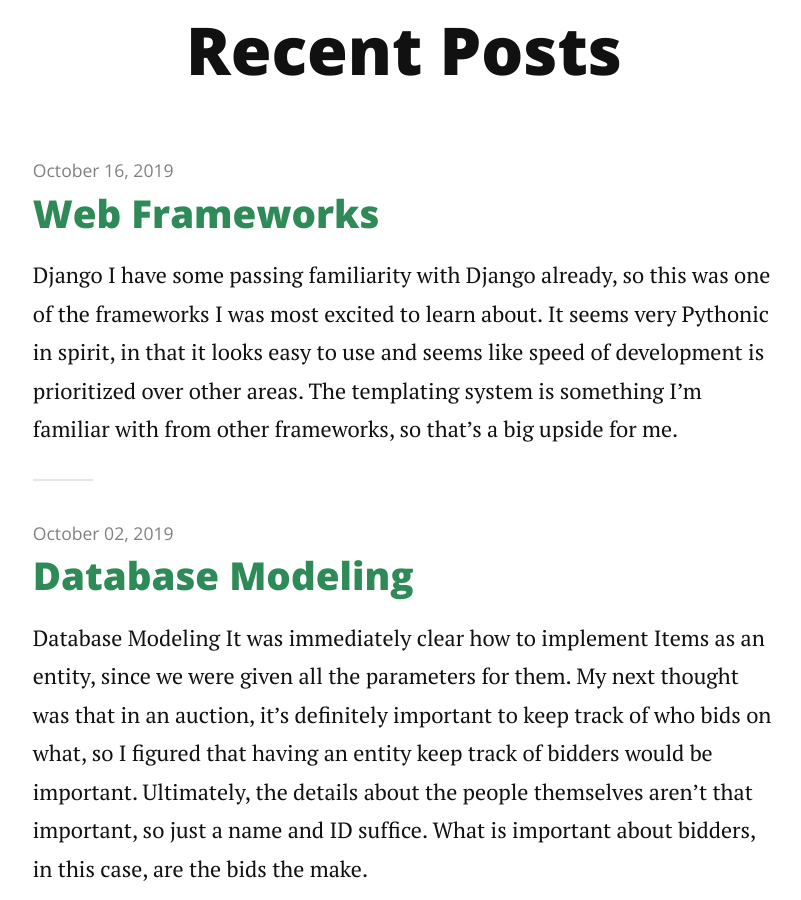
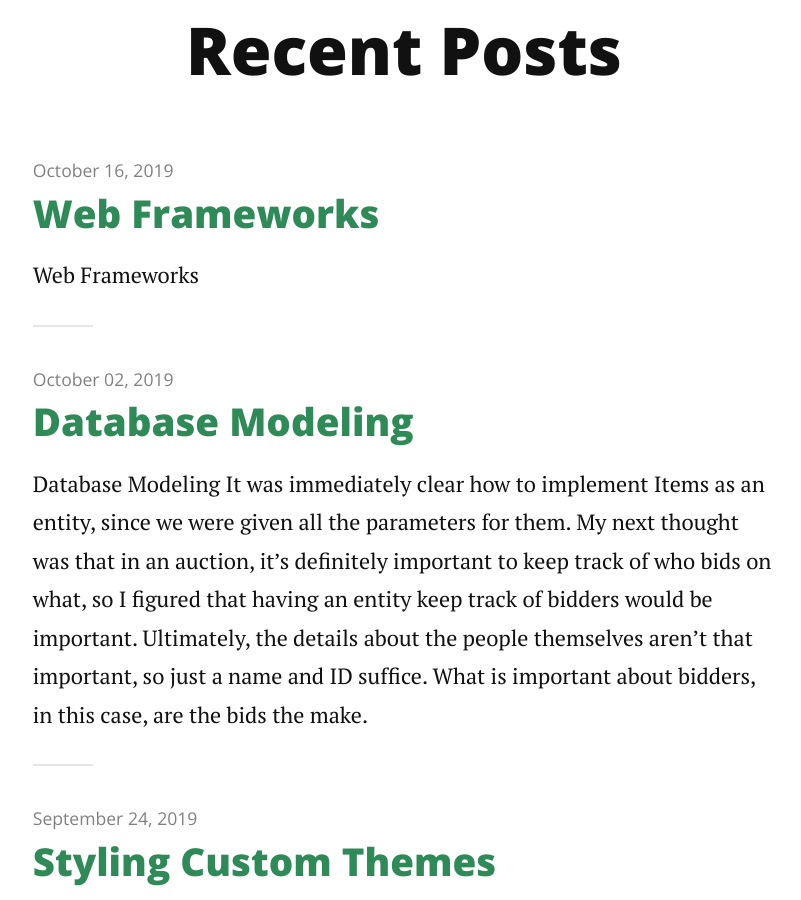
Before and after one commit to CWTBT/csci340blog, a Jekyll site: the page built from index.html, in a window 1280 px wide and 900 px high, scrolled down 347 px. Shown: the whole window, without its empty margins (236-1037 px from the left). Built offline with Jekyll 4.4.1, drawn with Linux system fonts in a browser that asks for light colours; nearby versions of some CDN libraries; the list of posts is cut into pages by our own code.

Commit message:
Added heading to new post

```diff
--- a/_posts/2019-10-16-web-framework-evaluation.md
+++ b/_posts/2019-10-16-web-framework-evaluation.md
@@ -3,6 +3,7 @@
 title: Web Frameworks
 author: Levi West
 ---
+# Web Frameworks
 
 ## Django
 I have some passing familiarity with Django already, so this was one of the frameworks I was most excited to learn about. It seems very Pythonic in spirit, in that it looks easy to use and seems like speed of development is prioritized over other areas. The templating system is something I'm familiar with from other frameworks, so that's a big upside for me.
```
